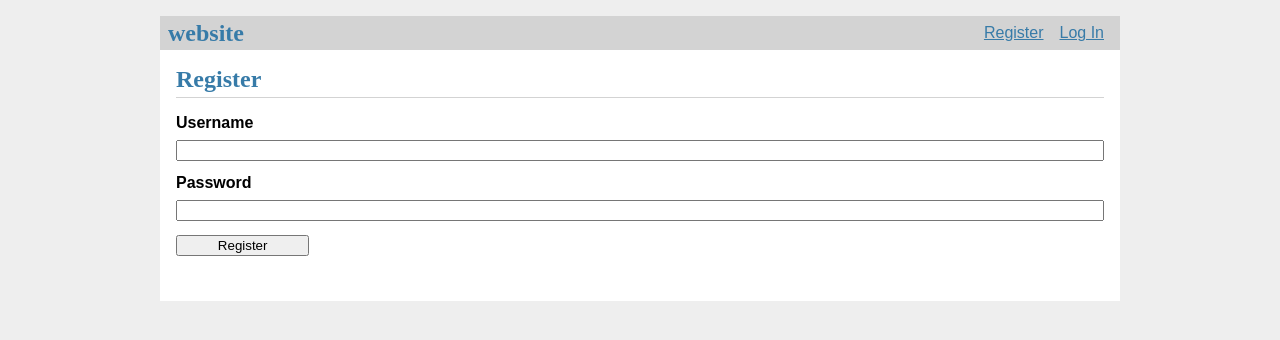
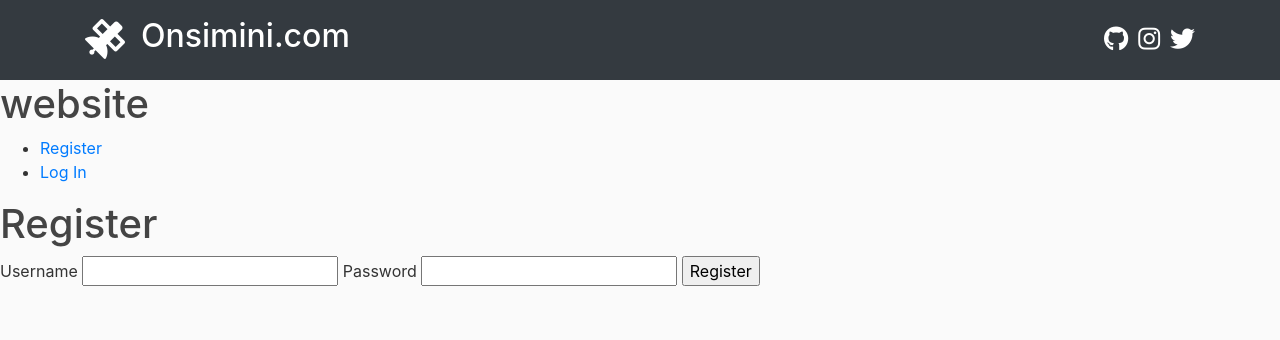
Before and after one commit to onsimini/onsimini-website, a Flask app: page /auth/register in a window 1280 px wide. Shown: the top 340 px of the page. Run offline with Flask 2, Linux system fonts and the light colour scheme; some libraries are stand-ins or nearby versions.

Commit message:
feat: update css and bootstrap view + add admin section, in progress

```diff
--- a/website/__init__.py
+++ b/website/__init__.py
@@ -34,6 +34,9 @@ def create_app(test_config=None):
     from . import auth
     app.register_blueprint(auth.bp)
 
+    from . import admin
+    app.register_blueprint(admin.bp)
+
     from . import blog
     app.register_blueprint(blog.bp)
     app.add_url_rule('/', endpoint='index')
--- /dev/null
+++ b/website/static/main.css
@@ -0,0 +1,79 @@
+body {
+    background: #fafafa;
+    color: #333333;
+  }
+
+  h1, h2, h3, h4, h5, h6 {
+    color: #444444;
+  }
+
+  .bg-steel {
+    background-color: #5f788a;
+  }
+
+  .site-header .navbar-nav .nav-link {
+    color: #cbd5db;
+  }
+
+  .site-header .navbar-nav .nav-link:hover {
+    color: #ffffff;
+  }
+
+  .site-header .navbar-nav .nav-link.active {
+    font-weight: 500;
+  }
+
+  .content-section {
+    background: #ffffff;
+    padding: 10px 20px;
+    border: 1px solid #dddddd;
+    border-radius: 3px;
+    margin-bottom: 20px;
+  }
+
+  .article-title {
+    color: #444444;
+  }
+
+  a.article-title:hover {
+    color: #428bca;
+    text-decoration: none;
+  }
+
+  .article-content {
+    white-space: pre-line;
+  }
+
+  .article-img {
+    height: 65px;
+    width: 65px;
+    margin-right: 16px;
+  }
+
+  .article-metadata {
+    padding-bottom: 1px;
+    margin-bottom: 4px;
+    border-bottom: 1px solid #e3e3e3
+  }
+
+  .article-metadata a:hover {
+    color: #333;
+    text-decoration: none;
+  }
+
+  .article-svg {
+    width: 25px;
+    height: 25px;
+    vertical-align: middle;
+  }
+
+  .account-img {
+    height: 125px;
+    width: 125px;
+    margin-right: 20px;
+    margin-bottom: 16px;
+  }
+
+  .account-heading {
+    font-size: 2.5rem;
+  }
--- a/website/templates/base.html
+++ b/website/templates/base.html
@@ -1,6 +1,54 @@
-<!doctype html>
-<title>{% block title %}{% endblock %} - website</title>
-<link rel="stylesheet" href="{{ url_for('static', filename='style.css') }}">
+<!DOCTYPE html>
+<html>
+<head>
+    <!-- Required meta tags -->
+    <meta charset="utf-8">
+    <meta name="viewport" content="width=device-width, initial-scale=1, shrink-to-fit=no">
+    <!-- Bootstrap CSS -->
+    <link rel="stylesheet" href="https://stackpath.bootstrapcdn.com/bootstrap/4.3.1/css/bootstrap.min.css" integrity="sha384-ggOyR0iXCbMQv3Xipma34MD+dH/1fQ784/j6cY/iJTQUOhcWr7x9JvoRxT2MZw1T" crossorigin="anonymous">
+    <script src="https://kit.fontawesome.com/2b4bfe781c.js" crossorigin="anonymous"></script>
+    <link rel="stylesheet" type="text/css" href="{{ url_for('static', filename='main.css') }}">
+    <link rel="icon" href="{{ url_for('static', filename='imgs/favicon.png')}}" sizes="32x32" type="image/png">
+    {% if title %}
+        <title>Onsimini WebSite - {{ title }}</title>
+    {% else %}
+        <title>Onsimini WebSite</title>
+    {% endif %}
+</head>
+<body>
+
+
+    <!-- HEADER -->
+    <div class="jumbotron jumbotron-fluid bg-dark" style="height: 80px; padding-top: 10px; padding-bottom: 10px; margin-bottom: 0px;">
+      <div class="container media align-self-center">
+        <a href="{{url_for('index')}}" class="media">
+          <span class="mr-3" style="font-size: 40px; color: white;">
+            <i class="fas fa-satellite"></i>
+          </span>
+          <div class="media-body align-self-center">
+            <h2 class="mt-0" style="color: white;">Onsimini.com</h2>
+          </div>
+        </a>
+        <div class="col"></div>
+        <a href="https://github.com/onsimini" class="media align-self-center">
+          <span style="font-size: 25px; color: white; margin-right: 10px;">
+            <i class="fab fa-github"></i>
+          </span>
+        </a>
+        <a href="https://www.instagram.com/onsimini/" class="media align-self-center">
+          <span style="font-size: 25px; color: white;">
+            <i class="fab fa-instagram"></i>
+          </span>
+        </a>
+        <a href="https://twitter.com/onsimini/" class="media align-self-center" style="padding-left: 10px;">
+          <span style="font-size: 25px; color: white;">
+            <i class="fab fa-twitter"></i>
+          </span>
+        </a>
+      </div>
+    </div>
+
+
 <nav>
   <h1>website</h1>
   <ul>
@@ -22,3 +70,5 @@
   {% endfor %}
   {% block content %}{% endblock %}
 </section>
+</body>
+</html>
```
Also changed, not shown: website/admin.py (added, +37 -0 lines), website/templates/admin/base.html (added, +59 -0 lines), website/templates/admin/index.html (added, +15 -0 lines), website/static/imgs/favicon.png (added), website/static/profile_pics/7f45b68a60ca659a.jpg (added), website/static/profile_pics/9b6d28b0cc54557a.png (added), website/static/profile_pics/default.jpg (added), website/static/profile_pics/e3dbe054155eb547.jpg (added).
